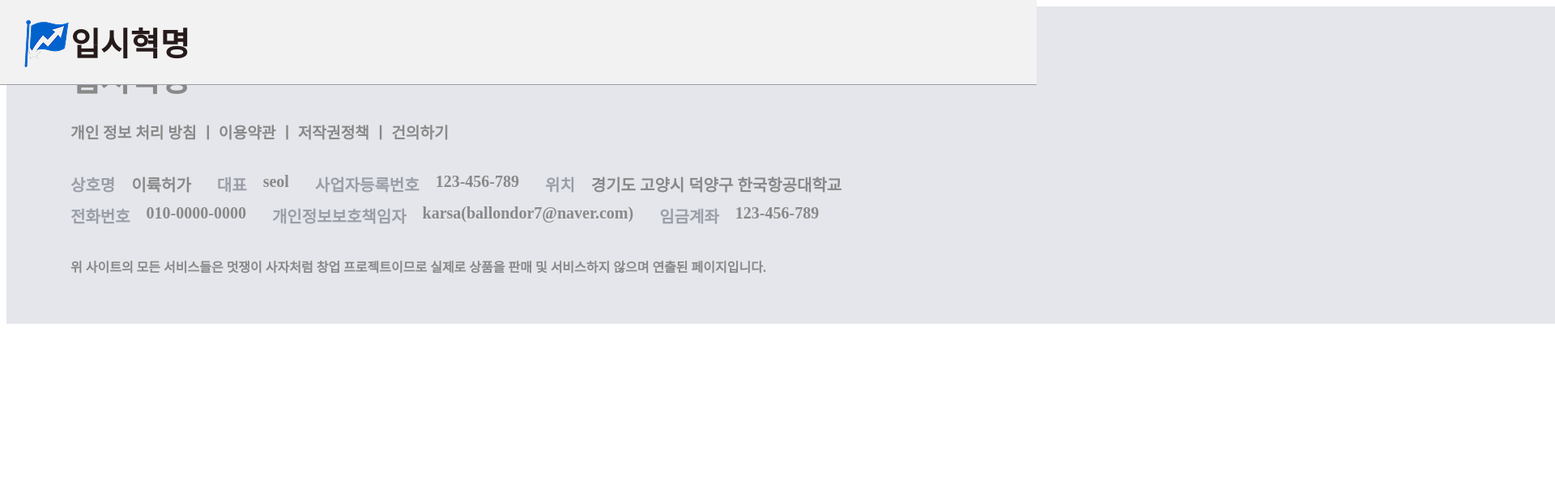
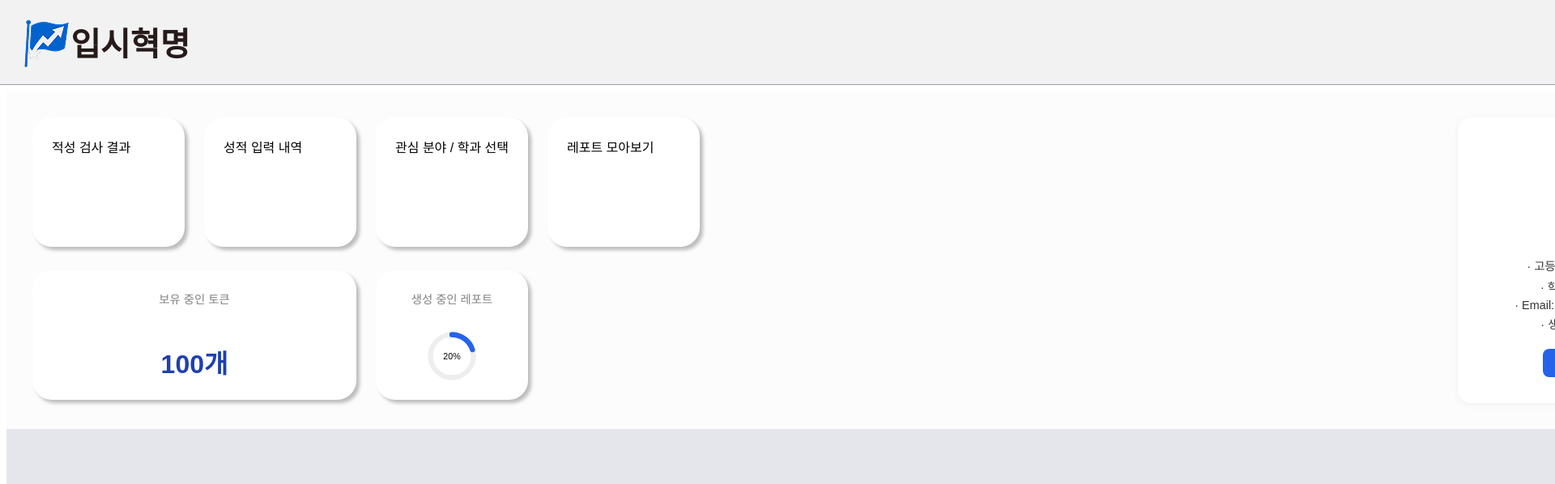
Before and after one commit to gotothesky2/Front-End, a React (Create React App) app in the folder can-fly-react/: page /Mypage in a window 1280 px wide. Shown: the top 598 px of the page at 81% size, 1920 px wide, since content can reach past the window. Built offline with nearby package versions, Linux system fonts and the light colour scheme; a web font is replaced by a local one.

Commit message:
Mypage Partial completion

```diff
--- a/can-fly-react/src/App.js
+++ b/can-fly-react/src/App.js
@@ -3,6 +3,7 @@ import Home from './pages/Home/Home';
 import { BrowserRouter as Router, Routes, Route } from "react-router-dom";
 import Footer from './components/Footer';
 import Header from './components/Header';
+import Mypage from './pages/Mypage/Mypage';
 
 function App() {
   return (
@@ -10,7 +11,7 @@ function App() {
     <Router>
        <Header/>
       <Routes>
-
+        <Route path='/Mypage' element ={<Mypage />} />
         <Route path="/" element={<Home />} />
       </Routes>
       <Footer/>
--- a/can-fly-react/src/pages/Home/Login.js
+++ b/can-fly-react/src/pages/Home/Login.js
@@ -1,5 +1,6 @@
 import React from "react";
 import "../../styles/Login.css";
+import { Link, useLocation } from 'react-router-dom';
 
 const Login = ({ onLogin, isLoggedIn }) => {
   const userName = "사용자"; // 더미 사용자 이름, API로 대체 가능
@@ -8,8 +9,7 @@ const Login = ({ onLogin, isLoggedIn }) => {
     month: "long",
     day: "numeric",
     weekday: "long",
-  }); // 2025년 7월 16일 수요일 (현재 시간: 2025-07-16 00:37 KST)
-
+  });
   if (!isLoggedIn) {
     return (
       <div className="Login-container">
@@ -67,7 +67,7 @@ const Login = ({ onLogin, isLoggedIn }) => {
 
       <div className="profile-bottom">
         <button className="profile-btn left" >충전하기</button>
-        <button className="profile-btn right" >마이페이지</button>
+        <Link to ="/Mypage" className="profile-btn right"  >마이페이지</Link>
       </div>
     </div>
   </div>
--- /dev/null
+++ b/can-fly-react/src/pages/Mypage/Mypage.js
@@ -0,0 +1,57 @@
+import React from "react";
+import "../../styles/Mypage.css";
+
+const Mypage = () => {
+  return (
+    <div className="mypage-container">
+      <div className="mypage-cards">
+        {/* 첫 번째 줄 */}
+        <div className="mypage-card">적성 검사 결과</div>
+        <div className="mypage-card">성적 입력 내역</div>
+        <div className="mypage-card">관심 분야 / 학과 선택</div>
+        <div className="mypage-card">레포트 모아보기</div>
+
+        {/* 두 번째 줄 */}
+        <div className="mypage-card token">
+          <div className="mypage-token-title">보유 중인 토큰</div>
+          <div className="mypage-token-value">100개</div>
+        </div>
+
+        <div className="mypage-card report">
+          <div className="mypage-report-title">생성 중인 레포트</div>
+          <div className="mypage-report-circle">
+            <svg viewBox="0 0 36 36">
+              <path
+                className="circle-bg"
+                d="M18 2.0845 a 15.9155 15.9155 0 1 1 0 31.831
+                   a 15.9155 15.9155 0 1 1 0 -31.831"
+              />
+              <path
+                className="circle"
+                strokeDasharray="20, 100"
+                d="M18 2.0845 a 15.9155 15.9155 0 1 1 0 31.831
+                   a 15.9155 15.9155 0 1 1 0 -31.831"
+              />
+              <text x="18" y="20.35" className="percentage" textAnchor="middle">
+                20%
+              </text>
+            </svg>
+          </div>
+        </div>
+      </div>
+
+      {/* 프로필 영역 */}
+      <div className="mypage-profile">
+        <div className="mypage-avatar"></div>
+        <div className="mypage-name">전성환 님</div>
+        <div className="mypage-info">· 고등학교: 멋사고등학교</div>
+        <div className="mypage-info">· 학년: 3학년 2학기</div>
+        <div className="mypage-info">· Email: tgidgks@naver.com</div>
+        <div className="mypage-info">· 생일: 2001.01.30</div>
+        <button className="mypage-edit-btn">개인정보 수정</button>
+      </div>
+    </div>
+  );
+};
+
+export default Mypage;
--- a/can-fly-react/src/styles/Header.css
+++ b/can-fly-react/src/styles/Header.css
@@ -16,7 +16,7 @@ header {
   position: fixed;
   top: 0;
   left: 0;
-  width: 100%; /* 너비를 120rem에서 100%로 변경해 반응형으로 */
+  width: 130rem; /* 너비를 120rem에서 100%로 변경해 반응형으로 */
   height: 6.5625rem;
   box-sizing: border-box;
   display: flex;
@@ -24,9 +24,10 @@ header {
   align-items: center;
   padding: 0 1rem; /* 패딩을 더 일반적인 값으로 조정 */
   font-family: 'KakaoExtra', sans-serif;
-  z-index: 1000; /* z-index를 높여 다른 요소 위에 표시 */
+
   background-color: #f2f2f2;
   border-bottom: 1px solid var(--dark-gray, #9A9EA8);
+
 }
 
 header[data-page='Home'] {
@@ -69,3 +70,8 @@ header[data-page='Home'] .header-logo a {
 header[data-page='Home'] .header-logo span {
   color: #f2f2f2; /* 홈페이지에서 텍스트 색상 */
 }
+/* header.css 내부 가장 아래쪽에 추가 */
+
+body:not([data-page='Home']) {
+  padding-top: 6.5625rem;
+}
--- a/can-fly-react/src/styles/Login.css
+++ b/can-fly-react/src/styles/Login.css
@@ -179,6 +179,7 @@ letter-spacing: 0.08rem;
 }
 
 .profile-btn {
+  display: flex;
   flex: 1;
   font-size: 1.125rem;  /* 약 18px */
   font-weight: bold;
@@ -187,8 +188,16 @@ letter-spacing: 0.08rem;
   color: white;
   cursor: pointer;
   height: 100%;
+  justify-content: center; /* 수평 가운데 정렬 */
+  align-items: center;
+
 }
 
 .profile-btn.left {
   border-right: 1px solid rgba(255, 255, 255, 0.3);
 }
+.profile-btn.right {
+  border-right: 1px solid rgba(255, 255, 255, 0.3);
+
+
+}
--- /dev/null
+++ b/can-fly-react/src/styles/Mypage.css
@@ -0,0 +1,130 @@
+.mypage-container {
+background: rgba(242, 242, 242, 0.24);
+  display: flex;
+  justify-content: space-between;
+  gap: 2rem;
+  padding: 2rem;
+  font-family: "Noto Sans KR", sans-serif;
+  width: 130rem;
+}
+
+.mypage-cards {
+  display: grid;
+  grid-template-columns: repeat(4, 1fr);
+  gap: 1.5rem;
+
+}
+
+.mypage-card {
+  background: white;
+  border-radius: 1rem;
+  padding: 1.5rem;
+  height: 7rem;
+  display: flex;
+  flex-direction: column;
+  justify-content: space-between;
+  box-shadow: 0 2px 10px rgba(0, 0, 0, 0.05);
+  font-size: 1rem;
+  font-weight: 500;
+  border-radius: 1.5rem;
+background: #FFF;
+box-shadow: 4px 4px 4px 0px rgba(0, 0, 0, 0.25);
+
+}
+
+/* 토큰 카드 */
+.mypage-card.token {
+  grid-column: span 2;
+  height: 7rem;
+  align-items: center;
+  text-align: center;
+}
+
+.mypage-token-title {
+  font-size: 0.9rem;
+  color: gray;
+}
+
+.mypage-token-value {
+  font-size: 2rem;
+  color: #1e40af;
+  font-weight: bold;
+}
+
+/* 레포트 카드 */
+.mypage-card.report {
+  align-items: center;
+  text-align: center;
+}
+
+.mypage-report-title {
+  margin-bottom: 0.5rem;
+  font-size: 0.9rem;
+  color: gray;
+}
+
+.mypage-report-circle {
+  width: 60px;
+  height: 60px;
+}
+
+.circle-bg {
+  fill: none;
+  stroke: #eee;
+  stroke-width: 3.8;
+}
+
+.circle {
+  fill: none;
+  stroke: #2563eb;
+  stroke-width: 3.8;
+  stroke-linecap: round;
+  transition: stroke-dasharray 0.3s;
+}
+
+.percentage {
+  font-size: 0.4rem;
+  fill: #000;
+}
+
+/* 프로필 카드 */
+.mypage-profile {
+  width: 16rem;
+  background: white;
+  border-radius: 1rem;
+  padding: 2rem;
+  box-shadow: 0 2px 10px rgba(0, 0, 0, 0.05);
+  display: flex;
+  flex-direction: column;
+  align-items: center;
+}
+
+.mypage-avatar {
+  width: 80px;
+  height: 80px;
+  background-color: #ddd;
+  border-radius: 50%;
+  margin-bottom: 1rem;
+}
+
+.mypage-name {
+  font-weight: bold;
+  font-size: 1.2rem;
+  margin-bottom: 1rem;
+}
+
+.mypage-info {
+  font-size: 0.9rem;
+  margin-bottom: 0.3rem;
+  color: #333;
+}
+
+.mypage-edit-btn {
+  margin-top: 1rem;
+  padding: 0.5rem 1rem;
+  border: none;
+  background-color: #2563eb;
+  color: white;
+  border-radius: 0.5rem;
+  cursor: pointer;
+}
```
